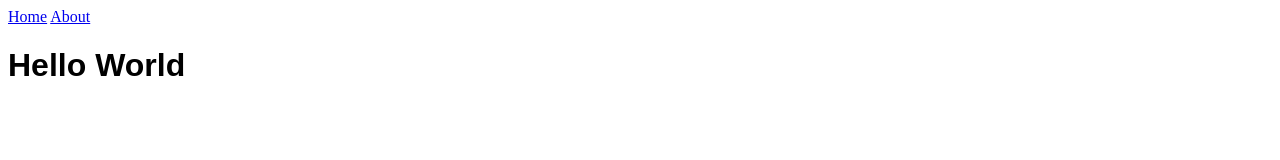
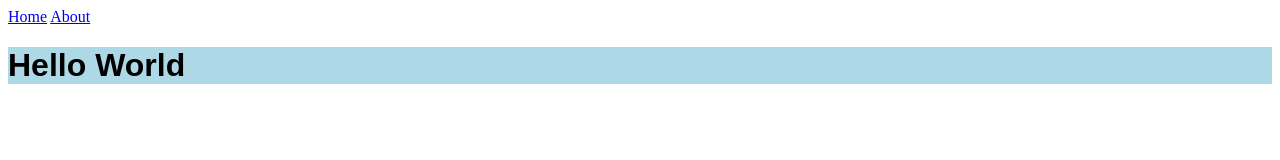
Before and after one commit to LunaShine31/The_Luna_Game_Web, a plain HTML site: page index.html in a window 1280 px wide. Drawn offline with Linux system fonts and the light colour scheme.

Commit message:
Update style.css

```diff
--- a/style.css
+++ b/style.css
@@ -1,4 +1,4 @@
 
 header {
-  background-color:Navy-Blue;
+  background-color:lightblue;
 }
```
